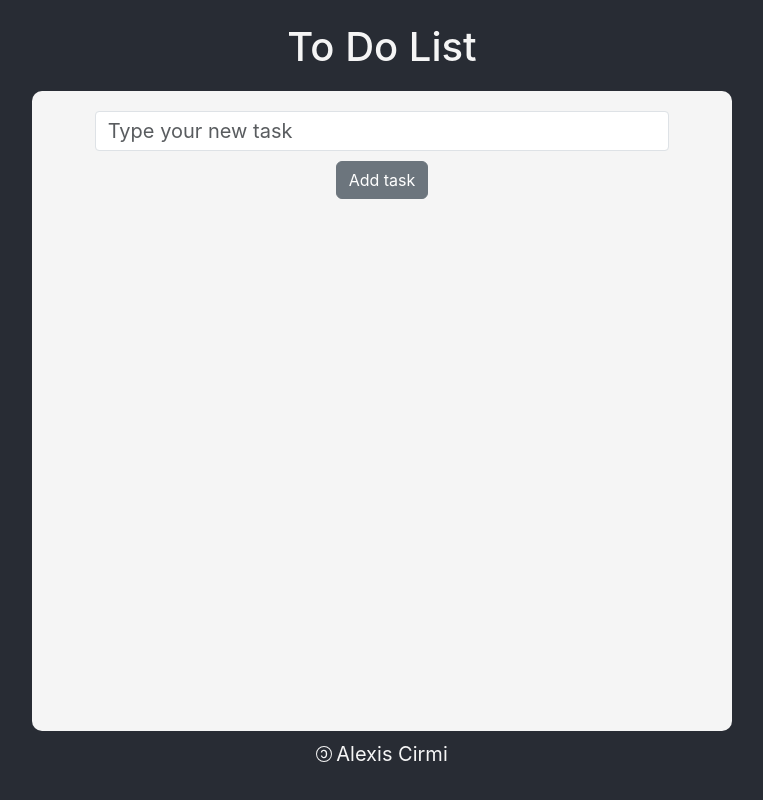
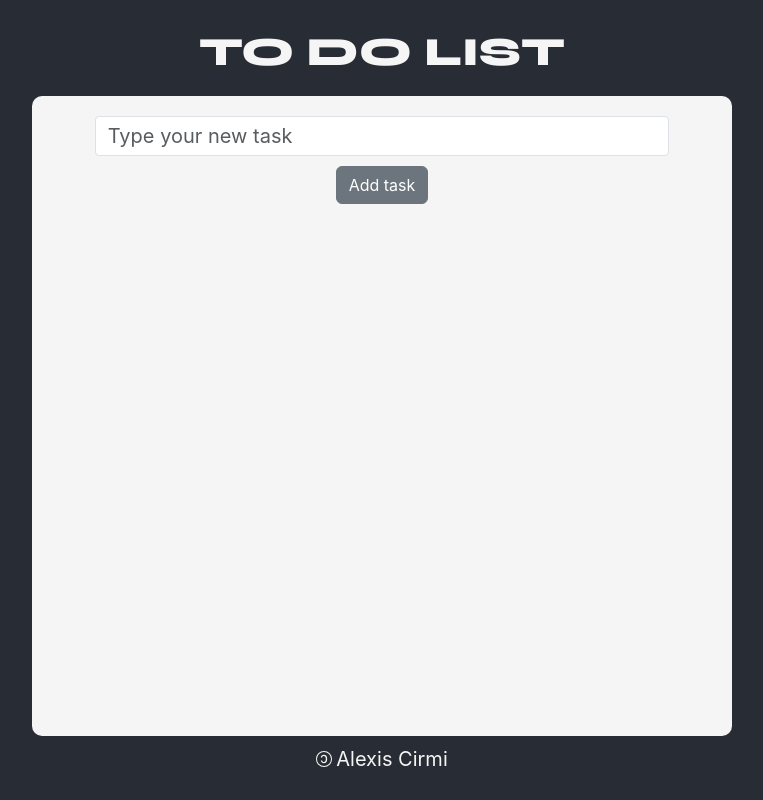
Before and after one commit to alexiscirmi/react-to-do-list, a React (Create React App) app: page / in a window 1280 px wide. Shown: the whole page, without its empty margins (258-1021 px from the left). Built offline with nearby package versions, Linux system fonts and the light colour scheme.

Commit message:
UI changes

```diff
--- a/src/App.css
+++ b/src/App.css
@@ -1,3 +1,5 @@
+@import url('https://fonts.googleapis.com/css2?family=Silkscreen&family=Syne:wght@800&display=swap');
+
 .App {
   display: flex;
   text-align: center;
@@ -11,7 +13,10 @@
 }
 
 h1 {
+  margin-top: 10px;
   margin-bottom: 20px;
+  font-family: 'Silkscreen', cursive;
+  font-family: 'Syne', sans-serif;
 }
 
 .container {
--- a/src/App.jsx
+++ b/src/App.jsx
@@ -21,7 +21,7 @@
   return (
     <div className='App'>
       <main>
-        <h1>To Do List</h1>
+        <h1>TO DO LIST</h1>
         <div className='container'>
 
           <Input
```
Also changed, not shown: public/manifest.json, 1 other file (tests, documents, lock files or other folders).
